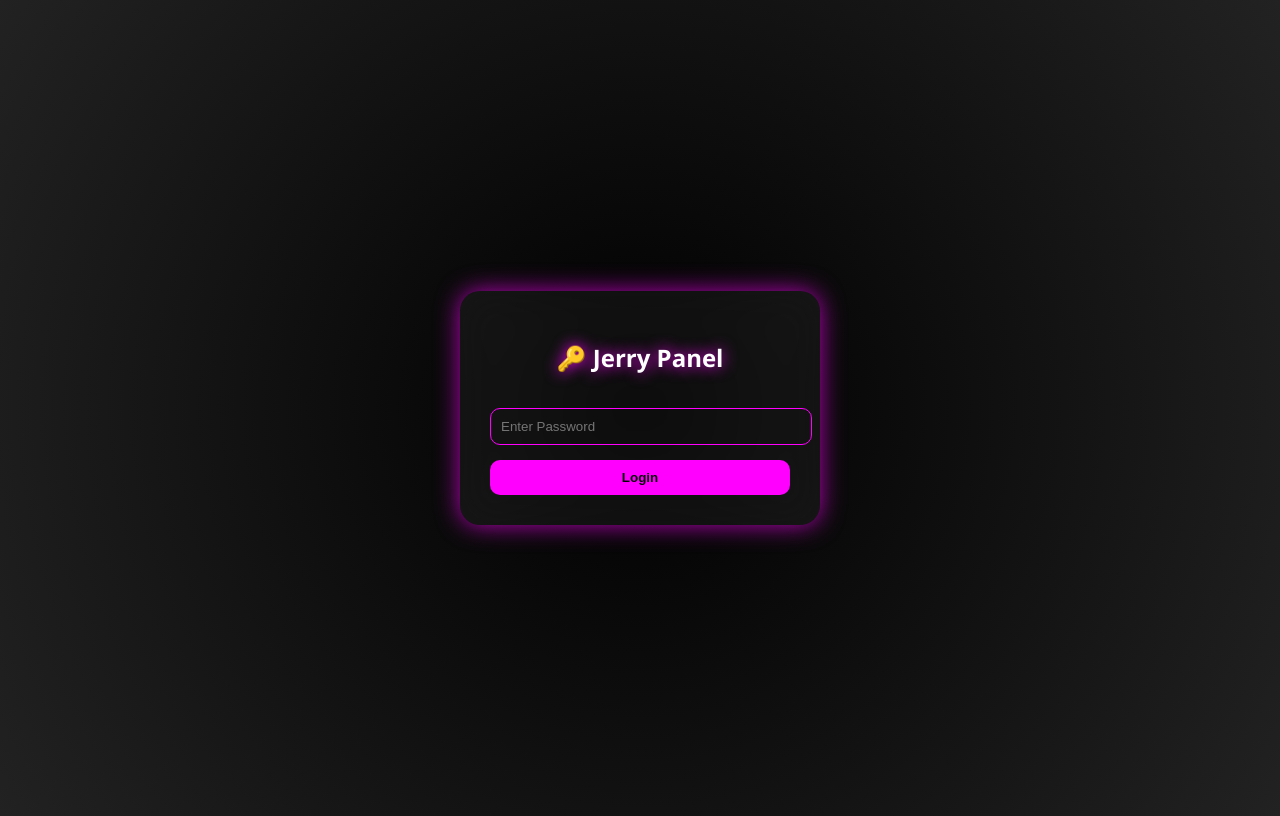
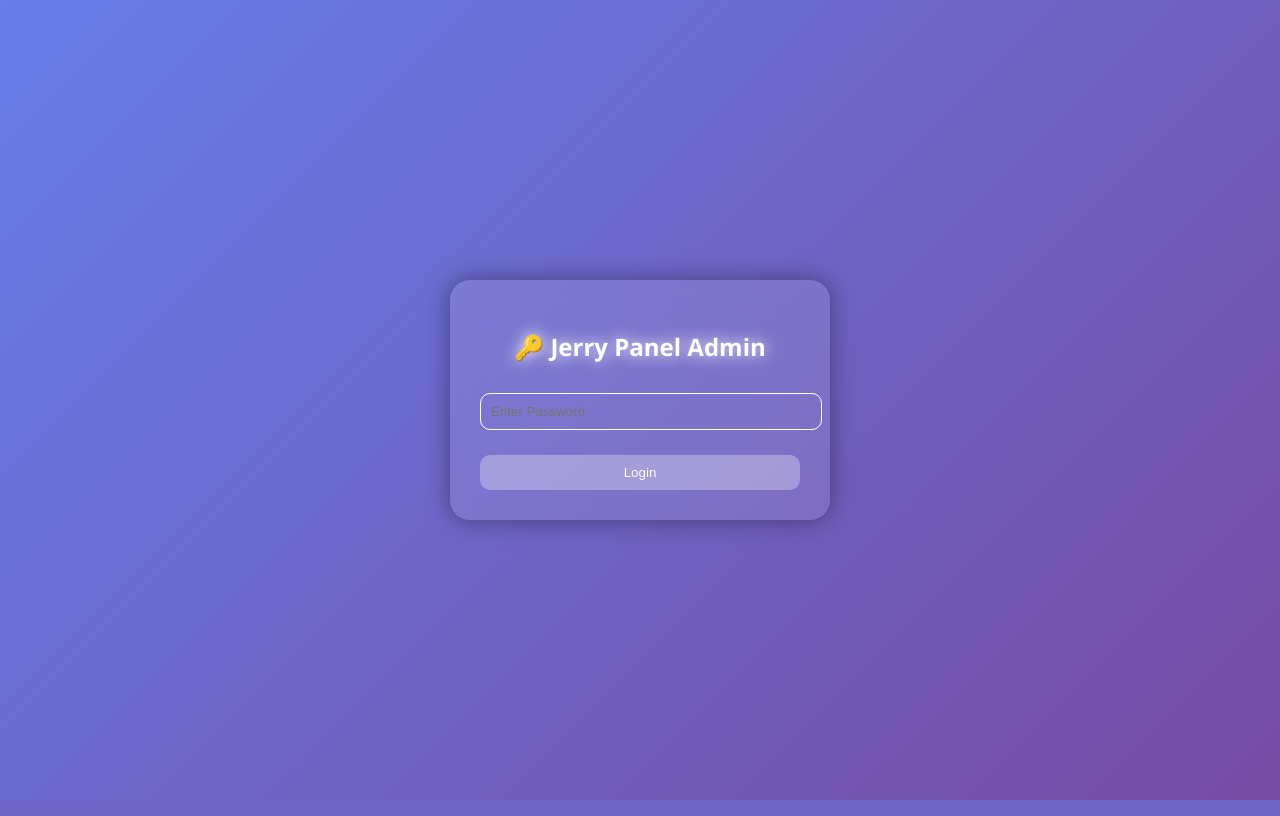
Before and after one commit to 9v1h3r3/OK, a Flask app: page /admin in a window 1280 px wide. Run offline with Flask 3, Linux system fonts and the light colour scheme.

Commit message:
Update admin.html

```diff
--- a/templates/admin.html
+++ b/templates/admin.html
@@ -2,57 +2,61 @@
 <html lang="en">
 <head>
   <meta charset="utf-8">
-  <title>Jerry Panel Login</title>
+  <title>Jerry Panel - Admin Login</title>
   <style>
     body {
-      background: radial-gradient(circle, #000000, #111111, #222222);
-      color: white;
-      font-family: 'Segoe UI', sans-serif;
+      margin: 0;
+      padding: 0;
+      height: 100vh;
       display: flex;
       justify-content: center;
       align-items: center;
-      height: 100vh;
+      font-family: 'Segoe UI', sans-serif;
+      background: linear-gradient(135deg, #667eea, #764ba2);
+      color: white;
     }
     .login-box {
+      backdrop-filter: blur(15px);
+      background: rgba(255,255,255,0.1);
       padding: 30px;
       border-radius: 20px;
-      background: rgba(255,255,255,0.05);
-      backdrop-filter: blur(20px);
-      box-shadow: 0 0 25px rgba(255,0,255,0.7);
+      box-shadow: 0 0 25px rgba(0,0,0,0.4);
       text-align: center;
-      width: 300px;
+      width: 320px;
     }
-    h2 { text-shadow: 0 0 15px magenta; }
+    h2 {
+      margin-bottom: 20px;
+      text-shadow: 0 0 15px #fff;
+    }
     input {
       width: 100%;
+      margin: 10px 0;
       padding: 10px;
-      margin: 15px 0;
-      border: 1px solid magenta;
+      background: transparent;
+      border: 1px solid white;
       border-radius: 10px;
-      background: transparent;
       color: white;
     }
     button {
       width: 100%;
       padding: 10px;
-      background: magenta;
+      margin-top: 15px;
       border: none;
       border-radius: 10px;
-      font-weight: bold;
+      background: rgba(255,255,255,0.3);
+      color: white;
       cursor: pointer;
     }
-    button:hover {
-      box-shadow: 0 0 15px magenta;
-    }
+    button:hover { background: rgba(255,255,255,0.5); }
   </style>
 </head>
 <body>
   <div class="login-box">
-    <h2>🔑 Jerry Panel</h2>
+    <h2>🔑 Jerry Panel Admin</h2>
     <form method="post">
       <input type="password" name="password" placeholder="Enter Password" required>
       <button type="submit">Login</button>
     </form>
   </div>
 </body>
-        </html>
+</html>
```
